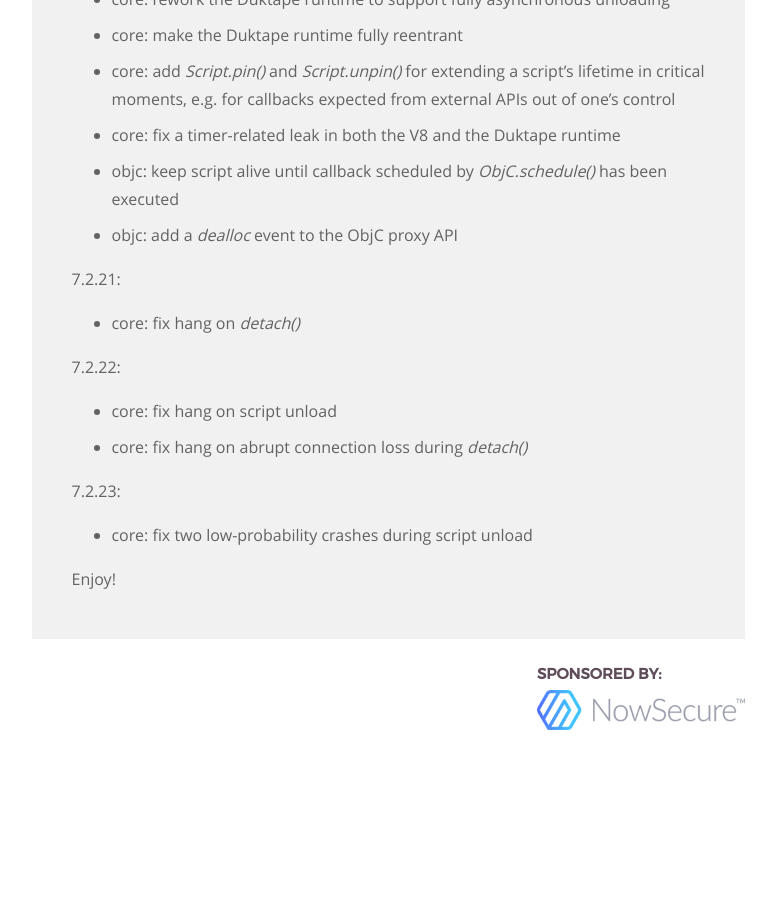
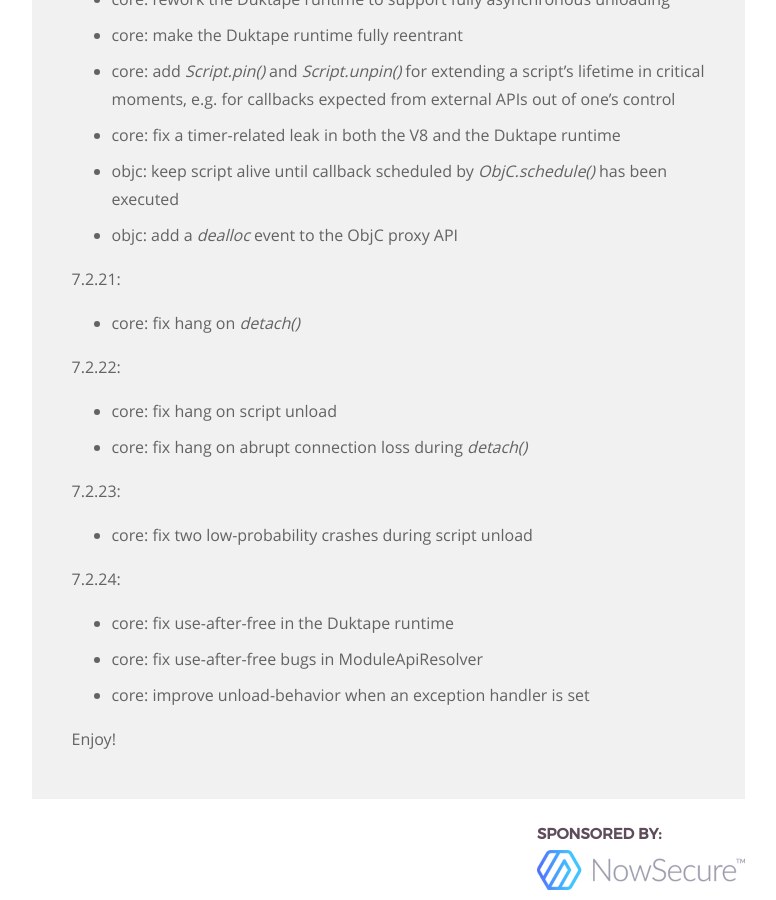
Before and after one commit to frida/frida-website, a Jekyll site: the page built from _posts/2016-06-02-frida-7-2-released.markdown, in a window 1280 px wide and 900 px high, scrolled down 6010 px. Shown: the whole window, without its empty margins (364-1140 px from the left). Built offline with Jekyll 4.4.1, drawn with Linux system fonts in a browser that asks for light colours; before the commit the page ends 6750 px from its top, so only the background shows below that.

Commit message:
Add release notes for 7.2.24

```diff
--- a/_posts/2016-06-02-frida-7-2-released.markdown
+++ b/_posts/2016-06-02-frida-7-2-released.markdown
@@ -256,4 +256,10 @@ So in closing, let's summarize the changes:
 
 - core: fix two low-probability crashes during script unload
 
+7.2.24:
+
+- core: fix use-after-free in the Duktape runtime
+- core: fix use-after-free bugs in ModuleApiResolver
+- core: improve unload-behavior when an exception handler is set
+
 Enjoy!
```
